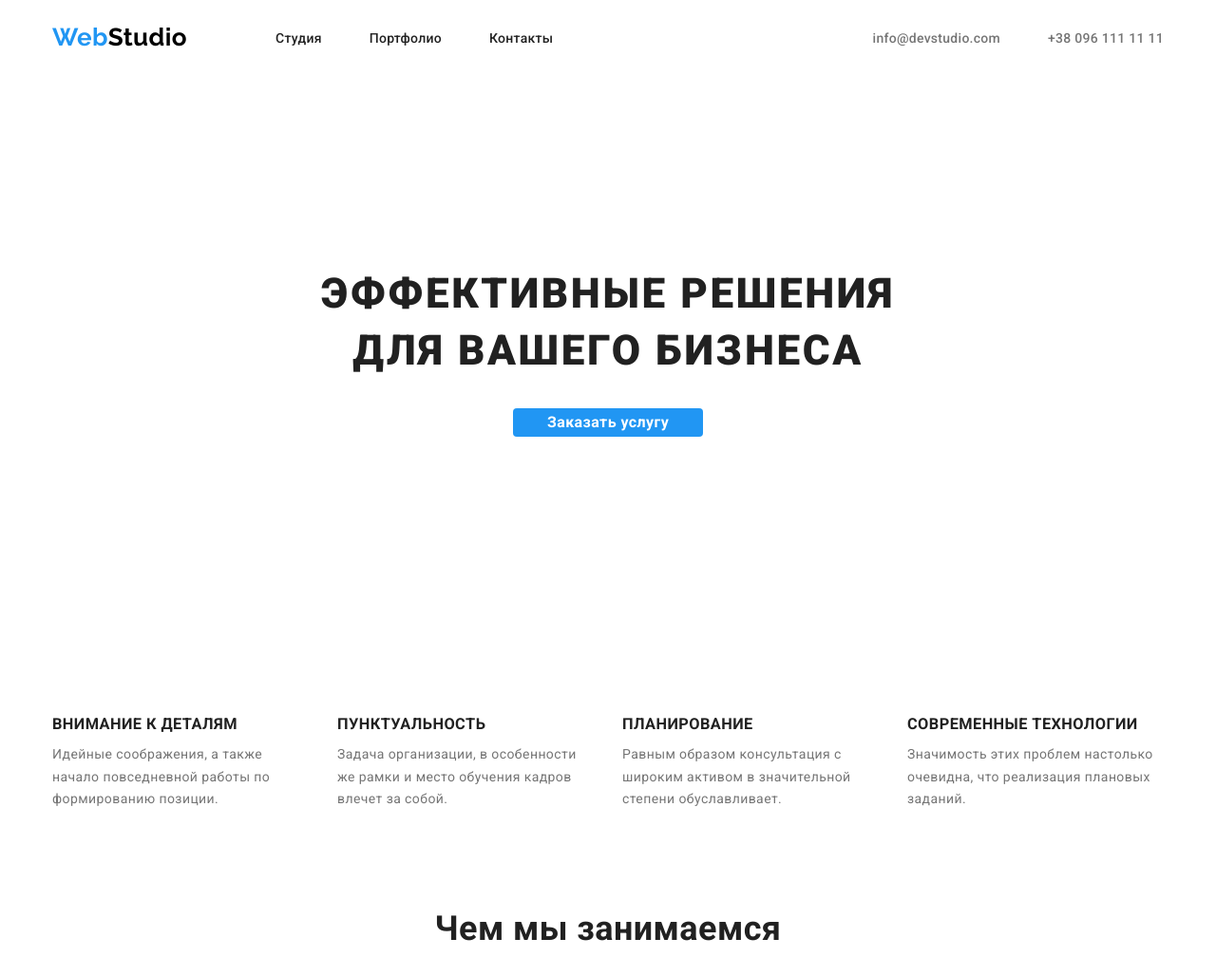
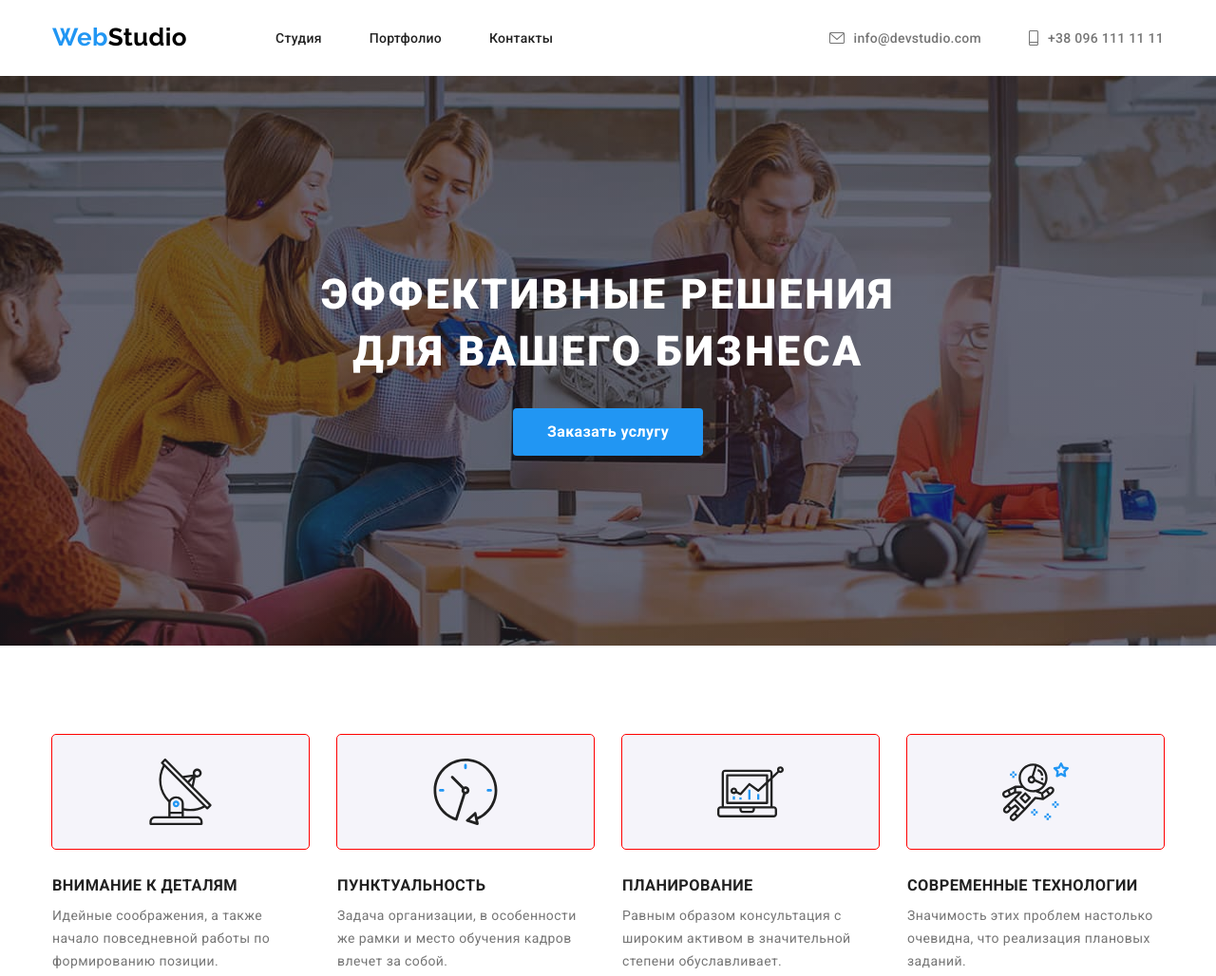
Before and after one commit to VeraKhomenko/goit-markup-hw-04, a plain HTML site: page index.html in a window 1280 px wide. Shown: the top 1028 px of the page at 95% size. Drawn offline with Linux system fonts and the light colour scheme.

Commit message:
before classes
mail
phone
bgd banner
features

```diff
--- a/css/style.css
+++ b/css/style.css
@@ -80,6 +80,33 @@ p {
 
 }
 
+.iconfeatures::before {
+  content: '';
+  display: block;
+  height: 120px;
+  background: #F5F4FA;
+  outline: 1px solid red;
+  border-radius: 4px;
+  background-repeat: no-repeat;
+  background-position: center;
+}
+
+.iconfeatures:nth-child(1)::before {
+  background-image: url(../svg/antenna.svg);
+}
+
+.iconfeatures:nth-child(2)::before {
+  background-image: url(../svg/clock.svg);
+}
+
+.iconfeatures:nth-child(3)::before {
+  background-image: url(../svg/diagram.svg);
+}
+
+.iconfeatures:nth-child(4)::before {
+  background-image: url(../svg/astronaut.svg);
+}
+
 .flexlist .fourrowel:last-child,
 .flexlist .flexelement:last-child {
   margin-right: 0;
@@ -94,6 +121,28 @@ p {
   border-radius: 0px 0px 4px 4px;
 }
 
+.contact-link::before {
+  display: inline-flex;
+  content: '';
+  /* align-content: center; */
+  margin-right: 10px;
+  background-repeat: no-repeat;
+  /* background-size: contain; */
+  background-position: 50% 50%;
+  /* position: relative; */
+}
+
+.contact-link.mail::before {
+  width: 16px;
+  background-image: url(../svg/envelope.svg);
+}
+
+.contact-link.phone::before {
+  width: 10px;
+  height: 16px;
+  background-image: url(../svg/phone.svg);
+}
+
 .portfolioelement {
   background-color: var(--opposite-text-color);
   border: 1px solid #EEEEEE;
@@ -101,13 +150,28 @@ p {
 }
 
 .maxindented {
+
+  height: 600px;
+
   padding-top: 200px;
   padding-bottom: 200px;
   margin-bottom: 94px;
+  color: var(--opposite-text-color);
+  background-color: #C4C4C4;
+
+  background-image: linear-gradient(to right,
+      rgba(47, 48, 58, 0.4),
+      rgba(47, 48, 58, 0.4)),
+    url(../images/bgi.jpg);
+
+  background-repeat: no-repeat;
+  background-position: 50% 50%;
+  background-size: auto;
 }
 
+
 .container-banner {
-  max-width: 696px;
+  max-width: 726px;
   text-align: center;
 }
 
@@ -120,7 +184,7 @@ p {
 
   font-size: 44px;
   font-weight: 900;
-  line-height: 1.363;
+  line-height: 1.364;
   letter-spacing: 0.06em;
   text-transform: uppercase;
 }
@@ -255,11 +319,12 @@ li .title {
   margin-bottom: 9px;
 }
 
-footer,
-.picture-banner {
+footer {
   color: var(--opposite-text-color);
   background: var(--btn-footer-color);
 }
+
+
 
 .list .contact-link-footer {
   color: rgba(255, 255, 255, 0.6);
@@ -276,6 +341,8 @@ footer,
 .button {
   display: inline-block;
   min-width: 200px;
+  padding: 10px 32px;
+  text-align: center;
   border-radius: 4px;
   border: none;
   font-weight: 700;
@@ -305,7 +372,7 @@ footer,
 }
 
 .features-uppercase {
-  margin-top: 0;
+  margin-top: 30px;
   margin-bottom: 10px;
   font-weight: 700;
   text-transform: uppercase;
@@ -313,7 +380,7 @@ footer,
 }
 
 .main-menu .focused {
-  display: block;
+  display: inline-flex;
   padding-top: 32px;
   padding-bottom: 32px;
   font-weight: 500;
@@ -330,6 +397,16 @@ address {
   color: var(--primary-text-color);
 }
 
+.contact-link.mail:hover::before,
+.contact-link.mail:focus::before {
+  background-image: url(../svg/envelopeblue.svg);
+}
+
+.contact-link.phone:hover::before,
+.contact-link.phone:focus::before {
+  background-image: url(../svg/phoneblue.svg);
+}
+
 .main-menu .focused.current,
 .focused:hover,
 .focused:focus {
```
